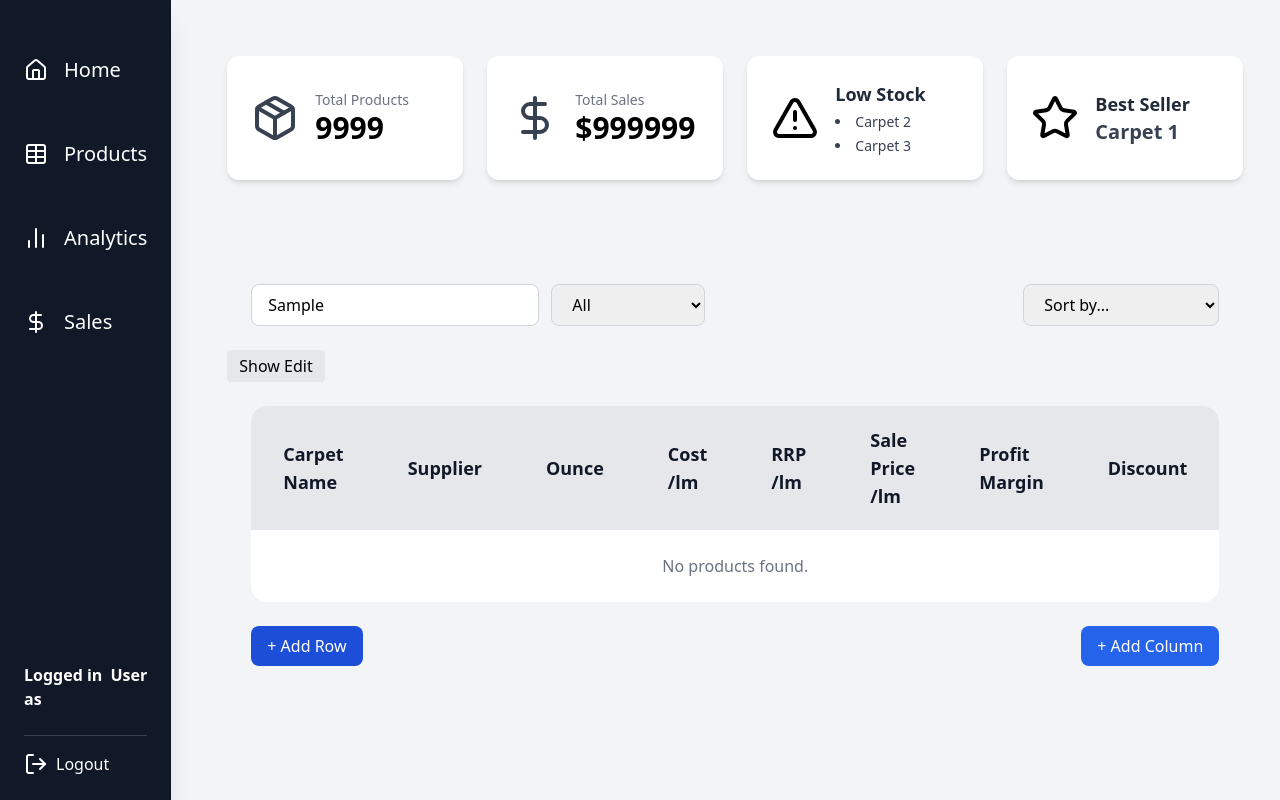
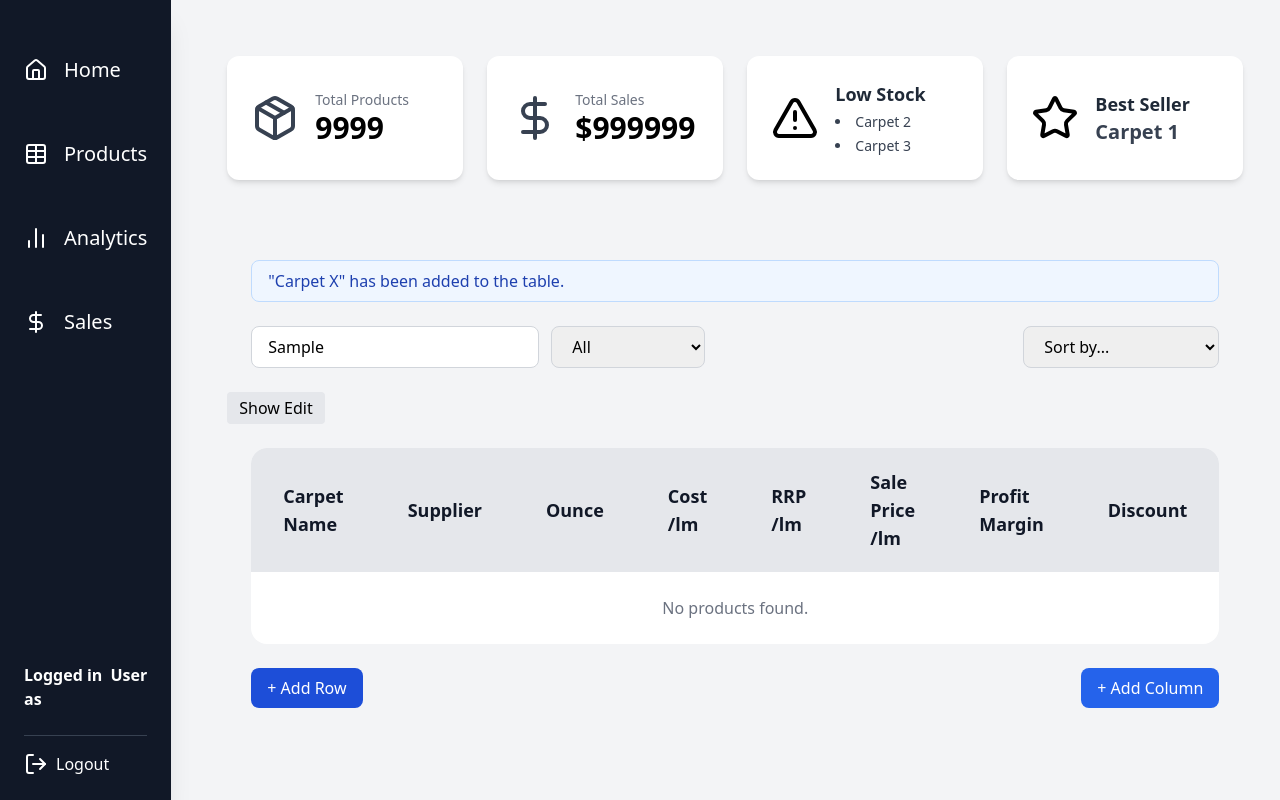
Before and after one commit to Kase090/Carpet-Manager, a React (Vite) app: page / in a window 1280 px wide. Both pictures are taken after typing "Sample" into the empty fields and a click on the button "+ Add Row". Built offline with nearby package versions, Linux system fonts and the light colour scheme.

Commit message:
home page complete

```diff
--- a/src/components/Table.jsx
+++ b/src/components/Table.jsx
@@ -1,4 +1,5 @@
 import { useState, useEffect } from "react";
+import { getUserMessage } from "./UserMessages";
 
 export default function ProductsTable() {
   // --- GLOBAL CONFIG ---
@@ -52,6 +53,9 @@ export default function ProductsTable() {
   const [newColumnName, setNewColumnName] = useState("");
   const [showModal, setShowModal] = useState(false);
 
+  // ------------------------------------------------------------------------
+  const [userMessage, setUserMessage] = useState("");
+
   // columns that remain numeric for validation
   const numericColumns = new Set(["Ounce", "Cost", "RRP", "Sale Price"]);
 
@@ -103,7 +107,10 @@ export default function ProductsTable() {
       sale: 150,
       ...Object.fromEntries(customColumns.map((col) => [col, ""])),
     };
-    setProducts([...products, newRow]);
+    setProducts((prev) => [...prev, newRow]);
+    setUserMessage(
+      getUserMessage({ type: "rowAdded", label: newRow.name || "Row" })
+    );
   };
 
   // Add custom column
@@ -128,23 +135,31 @@ export default function ProductsTable() {
     );
     setNewColumnName("");
     setShowModal(false);
+    setUserMessage(getUserMessage({ type: "columnAdded", label: colName }));
   };
 
   // Delete custom column
   const handleDeleteColumn = () => {
     if (!columnToDelete) return;
-    setCustomColumns(customColumns.filter((col) => col !== columnToDelete));
+    const deletedColumn = columnToDelete;
+
+    setCustomColumns(customColumns.filter((col) => col !== deletedColumn));
     setHiddenColumns((prevHidden) =>
       prevHidden.filter((col) => col !== columnToDelete)
     );
     setProducts((curProducts) =>
       curProducts.map((product) => {
-        const { [columnToDelete]: _, ...rest } = product;
+        const { [deletedColumn]: _, ...rest } = product;
         return rest;
       })
     );
     setColumnToDelete("");
     setShowDeleteModal(false);
+    if (deletedColumn) {
+      setUserMessage(
+        getUserMessage({ type: "columnDeleted", label: deletedColumn })
+      );
+    }
   };
 
   // Handle edit button click
@@ -267,6 +282,11 @@ export default function ProductsTable() {
     updatedProducts[editingProduct] = updatedProduct;
 
     setProducts(updatedProducts);
+    const editedRowLabel =
+      updatedProduct.name || `Row ${Number(editingProduct) + 1}`;
+    setUserMessage(
+      getUserMessage({ type: "rowEdited", label: editedRowLabel })
+    );
     setEditingProduct(null);
   };
 
@@ -359,9 +379,29 @@ export default function ProductsTable() {
       setFilterColumn("All");
     }
   }, [filterColumn, hiddenColumns]);
+  // ----------------------------------------------------------------------------------------------------------------
+  // automatically updates when user messages changes
+  useEffect(() => {
+    if (!userMessage) return undefined;
+    //  4 second timer
+    const timeout = setTimeout(() => {
+      setUserMessage("");
+    }, 4000);
+
+    return () => {
+      clearTimeout(timeout);
+    };
+  }, [userMessage]);
 
   return (
     <div className="pt-12 max-w-full mx-auto">
+      {userMessage ? (
+        <div className="mx-6 mb-4 rounded-lg border border-blue-200 bg-blue-50 px-4 py-2 text-blue-800">
+          {userMessage}
+        </div>
+      ) : (
+        <div className="mx-6 mb-4 rounded-lg  h-[42px] py-2 "></div>
+      )}
       {/* --- SEARCH + FILTER + SORT --- */}
       <div className="flex flex-wrap items-center justify-between m-6 gap-4">
         <div className="flex items-center gap-3">
@@ -701,6 +741,9 @@ export default function ProductsTable() {
 
                   // Remove the row by index (non-mutating)
                   setProducts((prev) => prev.filter((_, i) => i !== idx));
+                  setUserMessage(
+                    getUserMessage({ type: "rowDeleted", label: productName })
+                  );
 
                   // Reset modal state
                   setEditingProduct(null);
--- a/src/components/UserMessages.jsx
+++ b/src/components/UserMessages.jsx
@@ -0,0 +1,20 @@
+const messageTemplates = {
+  // messages types:
+  rowAdded: (label = "Row") => `"${label}" has been added to the table.`,
+  rowDeleted: (label = "Row") => `"${label}" has been deleted from the table.`,
+  columnAdded: (label = "Column") => `Column "${label}" has been added.`,
+  columnDeleted: (label = "Column") => `Column "${label}" has been removed.`,
+  rowEdited: (label = "Row") =>
+    `Changes to "${label}" were saved successfully.`,
+};
+
+export function getUserMessage({ type, label }) {
+  // find matching template
+  const template = messageTemplates[type];
+  // boundary case - if it doesn't return nothing
+  if (!template) {
+    return "";
+  }
+
+  return template(label);
+}
```
